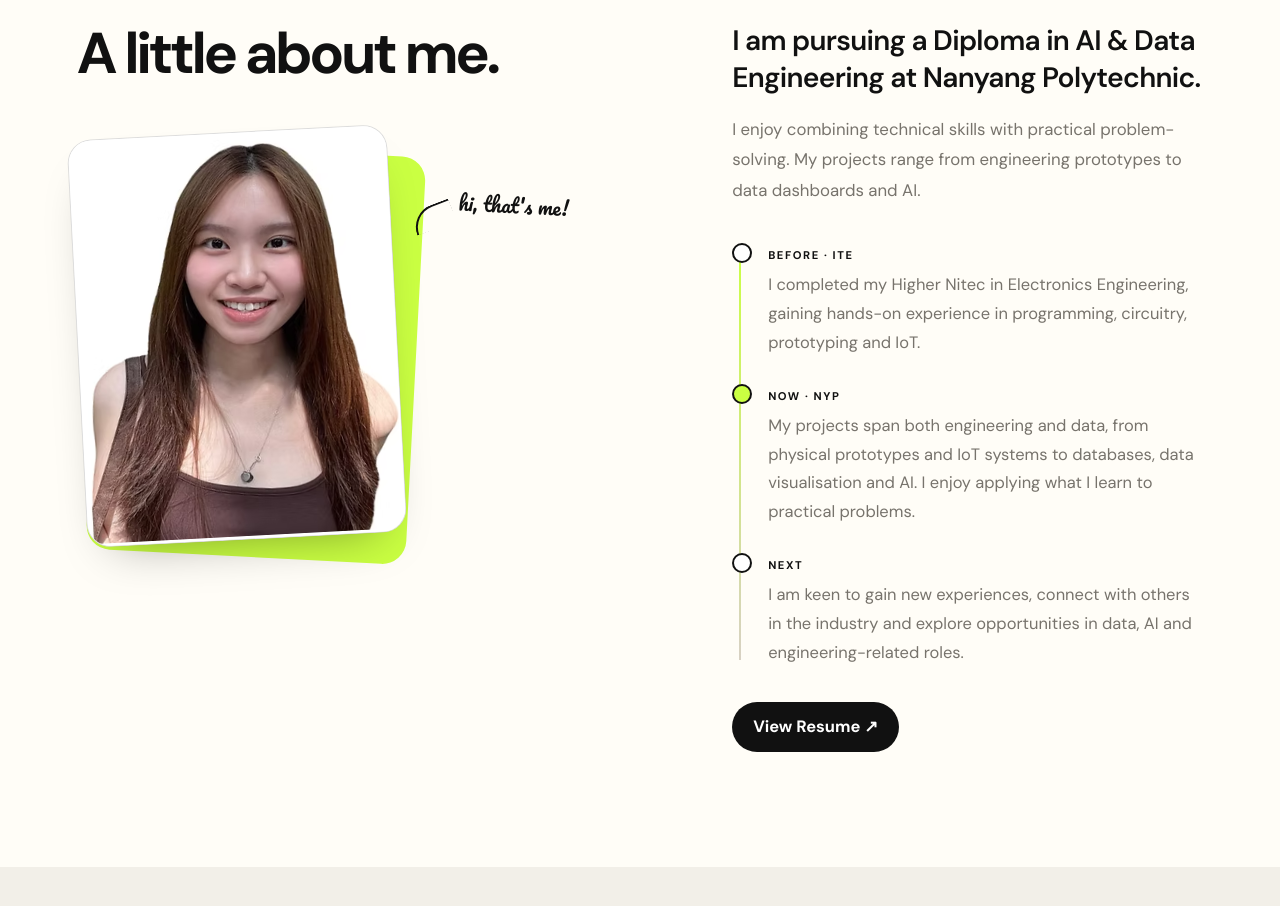
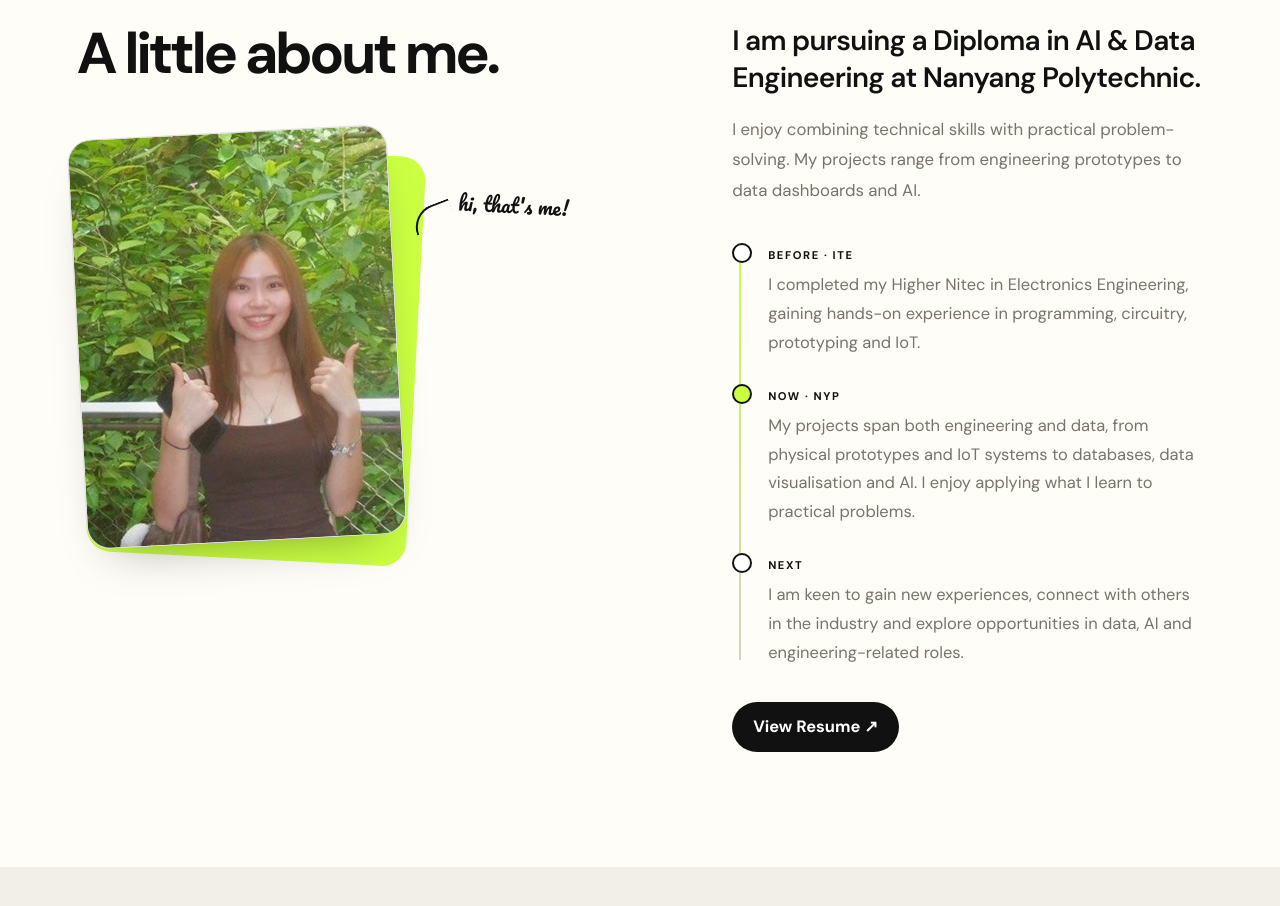
Before and after one commit to bigbobopenguin-abc/andrea-portfolio, a plain HTML site: page index.html in a window 1280 px wide. Shown: the part 1020-1926 px from the top of the page. Drawn offline with Linux system fonts and the light colour scheme.

Commit message:
Use the thumbs-up photo for the About portrait
Co-Authored-By: Claude Opus 5.5 <noreply@anthropic.com>
Claude-Session: https://claude.ai/code/session_0142F76yPcQzUmnMwSvDQLm7

```diff
--- a/index.html
+++ b/index.html
@@ -149,7 +149,7 @@
 </h2>
           <figure class="about-portrait">
             <span class="about-portrait-back" aria-hidden="true"></span>
-            <img src="static/images/andrea.png" alt="Portrait of Andrea Lee" loading="lazy" decoding="async" width="353" height="451">
+            <img src="static/images/about-portrait.jpg" alt="Andrea giving two thumbs up in front of greenery" loading="lazy" decoding="async" width="608" height="780">
             <figcaption class="about-note" aria-hidden="true">hi, that's me!</figcaption>
           </figure>
         </div>
```
Also changed, not shown: static/images/about-portrait.jpg (added).
